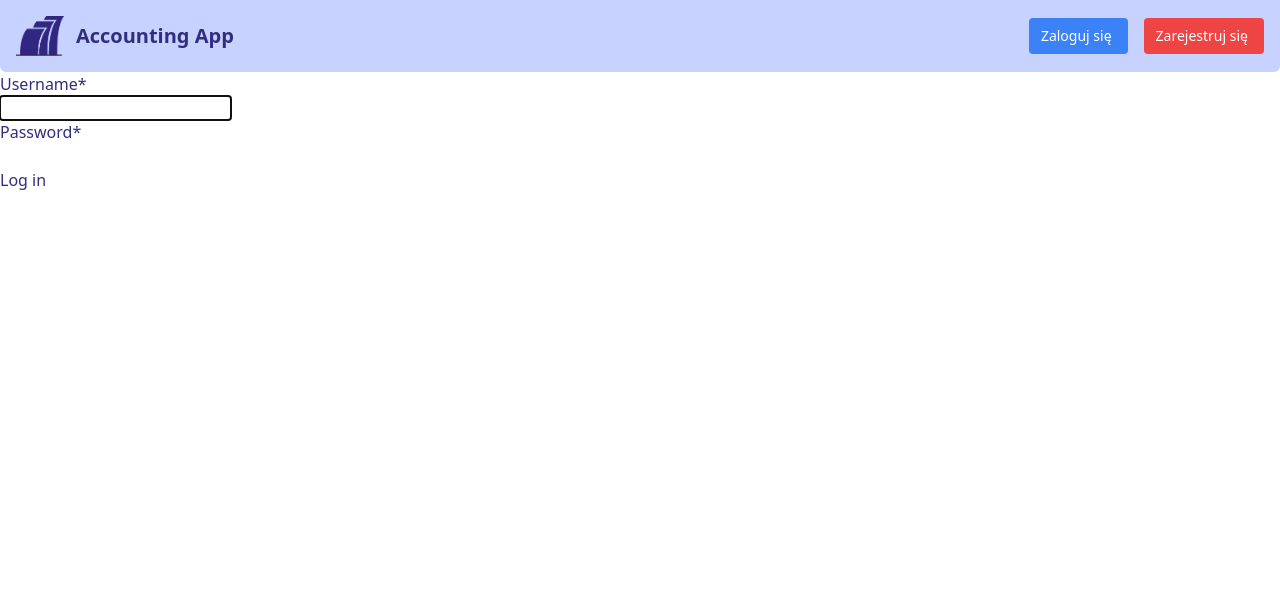
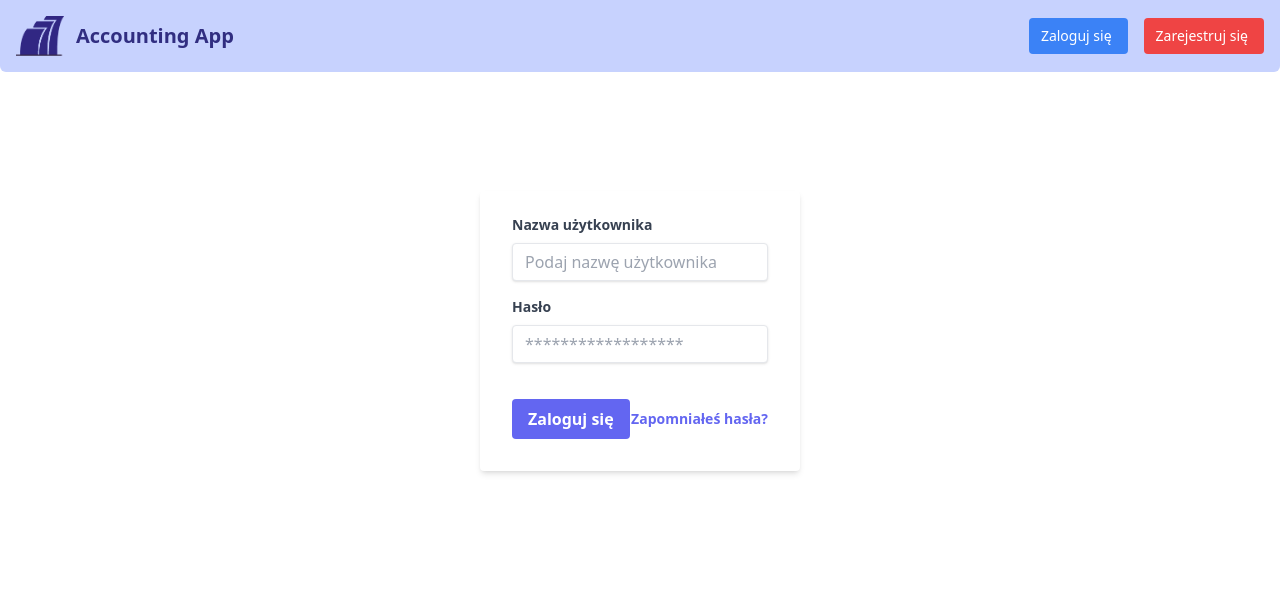
Before and after one commit to memorisanka/project-accounting-app, a Django app: page /login/ in a window 1280 px wide. Shown: the top 604 px of the page. Run offline with Django 4.2, Linux system fonts and the light colour scheme; style sheets or scripts are compiled from the project's sources; some libraries are stand-ins or nearby versions.

Commit message:
add styling to login and register
needs to be corrected in the future

```diff
--- a/users/templates/login.html
+++ b/users/templates/login.html
@@ -2,12 +2,40 @@
 {% load crispy_forms_tags %}
 {% block content %}
 
-<form method="POST">
-    {% csrf_token %}
-    <fieldset>
-        {{ form|crispy }}
-    </fieldset>
-    <button type="submit">Log in</button>
-</form>
 
+<div class="h-2/3 flex justify-center items-center">
+    <div class="w-2/3 max-w-xs">
+        <form method="POST" class="bg-white shadow-md rounded px-8 pt-6 pb-8 mb-4">
+            {% csrf_token %}
+            <div class="mb-4">
+                <label class="block text-gray-700 text-sm font-bold mb-2">
+                    Nazwa użytkownika
+                </label>
+                <input name="username"
+                    class="shadow appearance-none border rounded w-full py-2 px-3 text-gray-700 leading-tight focus:outline-none focus:shadow-outline"
+                    type="text" placeholder="Podaj nazwę użytkownika" />
+                    <!-- <p class="text-red-500 text-xs italic">Błądny username!</p> -->
+            </div>
+            <div class="mb-6">
+                <label class="block text-gray-700 text-sm font-bold mb-2">
+                    Hasło
+                </label>
+                <input name="password"
+                    class="shadow appearance-none border rounded w-full py-2 px-3 text-gray-700 mb-3 leading-tight focus:outline-none focus:shadow-outline"
+                    type="password" placeholder="******************" />
+                    <!-- <p class="text-red-500 text-xs italic">Błądne hasło!</p> -->
+            </div>
+            <div class="flex items-center justify-between">
+                <button
+                    class="bg-indigo-500 hover:bg-indigo-700 text-white font-bold py-2 px-4 rounded focus:outline-none focus:shadow-outline"
+                    type="submit">
+                    Zaloguj się
+                </button>
+                <a class="inline-block align-baseline font-bold text-sm text-indigo-500 hover:text-indigo-800" href="#">
+                    Zapomniałeś hasła?
+                </a>
+            </div>
+        </form>
+    </div>
+</div>
 {% endblock %}
```
Also changed, not shown: users/templates/register.html (+51 -7 lines).
